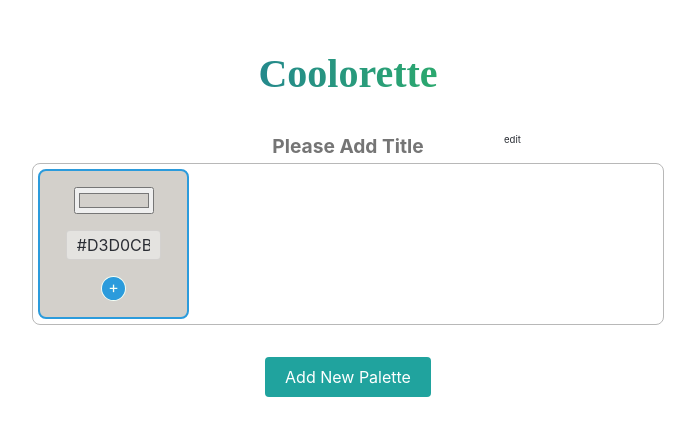
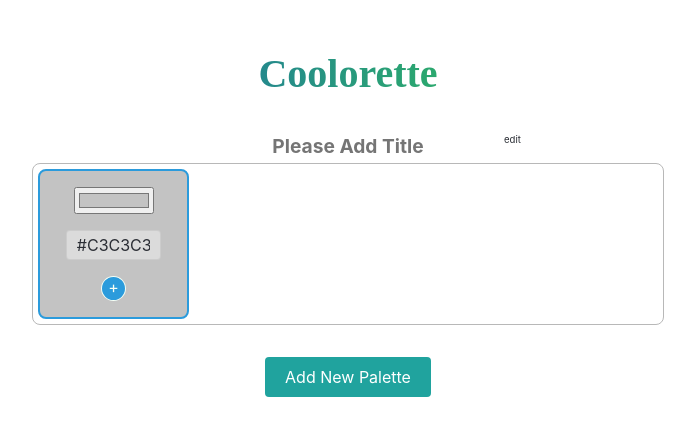
Before and after one commit to jecaps/Color-Saver-App, a React (Create React App) app: page / in a window 1280 px wide. Both pictures are taken after a click on the button "Add New Palette". Shown: the top 436 px of the page, without its empty margins (292-987 px from the left). Built offline with nearby package versions, Linux system fonts and the light colour scheme; a web font is replaced by a local one.

Commit message:
Change Default Value of Color

```diff
--- a/src/components/form/Form.js
+++ b/src/components/form/Form.js
@@ -1,13 +1,13 @@
 import { useState } from "react";
 
 function Form({ addColor }) {
-  const [pickedColor, setPickedColor] = useState("#D3D0CB");
+  const [pickedColor, setPickedColor] = useState("#C3C3C3");
 
   const onAddColor = (e) => {
     e.preventDefault();
     e.stopPropagation();
-    addColor(pickedColor);
-    setPickedColor("#D3D0CB");
+    addColor(pickedColor.toUpperCase());
+    setPickedColor("#000000");
     e.target.reset();
   };
 
```
